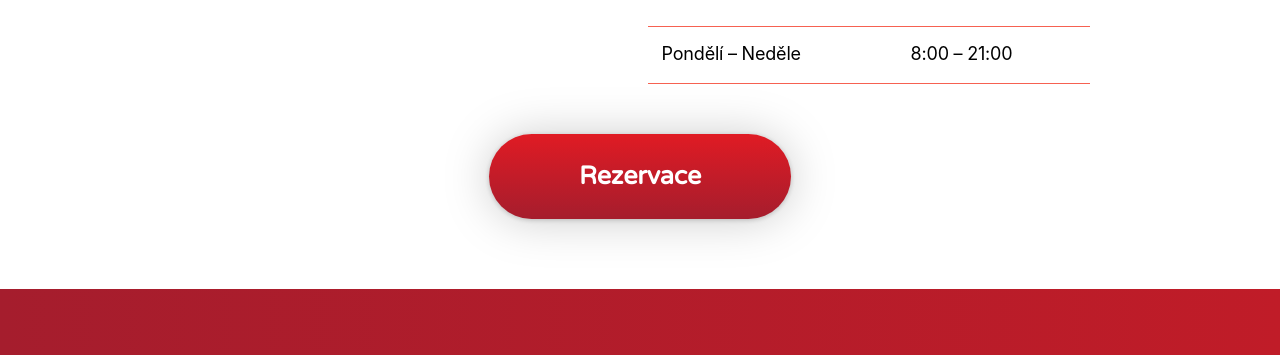
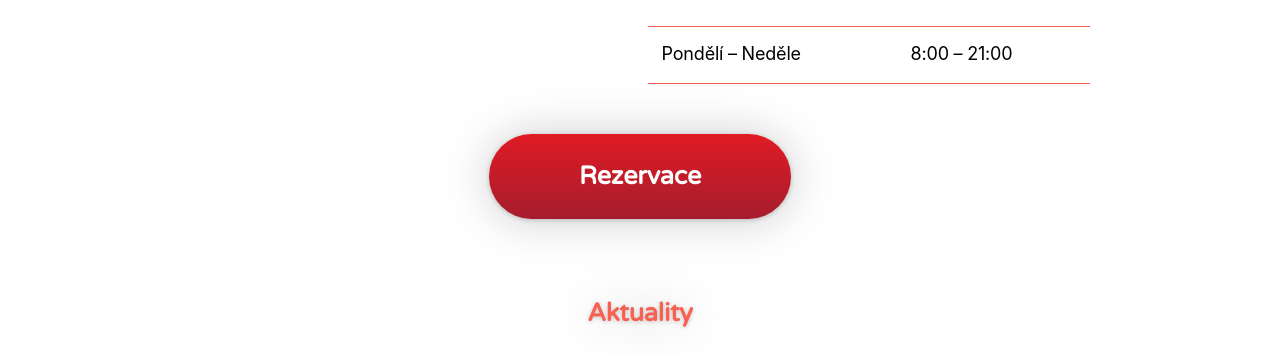
Before and after one commit to jimmac/badmintonumuzea, a plain HTML site: page index.html in a window 1280 px wide. Shown: the part 1690-2045 px from the top of the page. Drawn offline with Linux system fonts and the light colour scheme.

Commit message:
aktuality

```diff
--- a/index.html
+++ b/index.html
@@ -46,6 +46,7 @@
 
       <p class="small-print">V roce 2020 vznikla v areálu <a href="https://www.golfcentrumliberec.cz">Golfcentra Liberec</a> badmintonová hala o čtyřech kurtech s prvotřídním povrchem.</p>
 
+
     </div>
   </div>
 
@@ -89,8 +90,9 @@
       </div>
 
 
-    <div id="rezervace" class="block"><a href="https://golfcentrumliberec.isportsystem.cz/" class="button download-button color-button">Rezervace</a></div>
+    <div id="rezervace" class="block"><a href="https://golfcentrumliberec.isportsystem.cz/" class="button download-button color-button">Rezervace</a>&nbsp;<a href="https://docs.google.com/document/d/1HMn85vIMopGDwJcAEqK0J48Z_W6KO8xtBZhC9SxAONY/edit?usp=sharing" class="button download-button small">Aktuality</a>
 
+</div>
     </div><!--container-->
   </div><!--how-row-->
 
```
